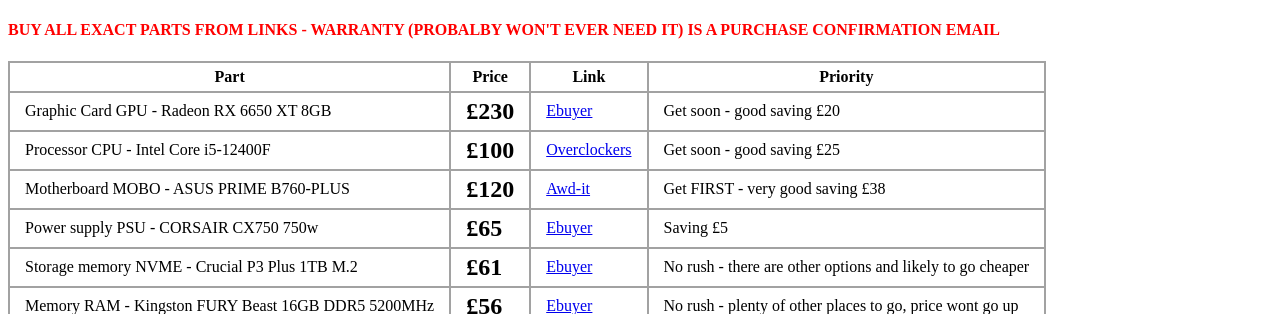
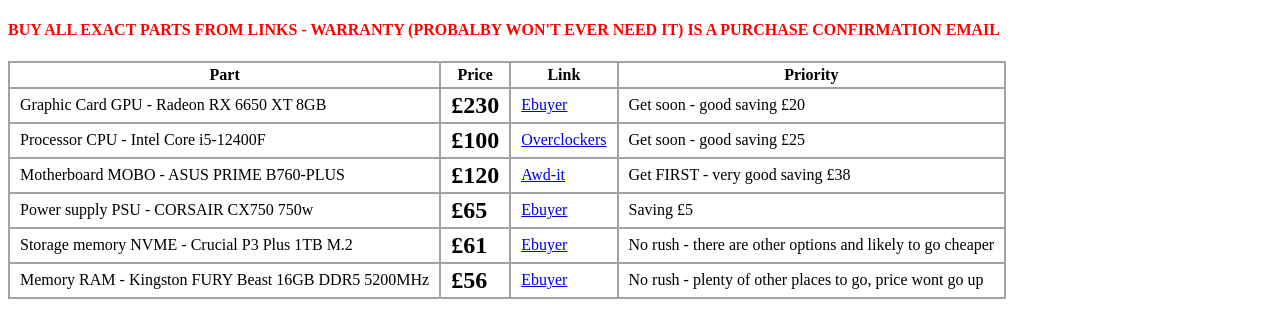
Before and after one commit to laazar/ChrissPC, a plain HTML site: page index.html in a window 1280 px wide. Shown: the top 314 px of the page. Drawn offline with Linux system fonts and the light colour scheme.

Commit message:
Add files via upload

```diff
--- a/index.html
+++ b/index.html
@@ -10,7 +10,7 @@
             th {
                 border: 2px solid;
                 border-color: rgb(162, 162, 162);
-                padding: 5px 15px 5px 15px;
+                padding: 3px 10px 3px 10px;
                 border-collapse: collapse;
             }
             tr > td:nth-child(2) {
```
